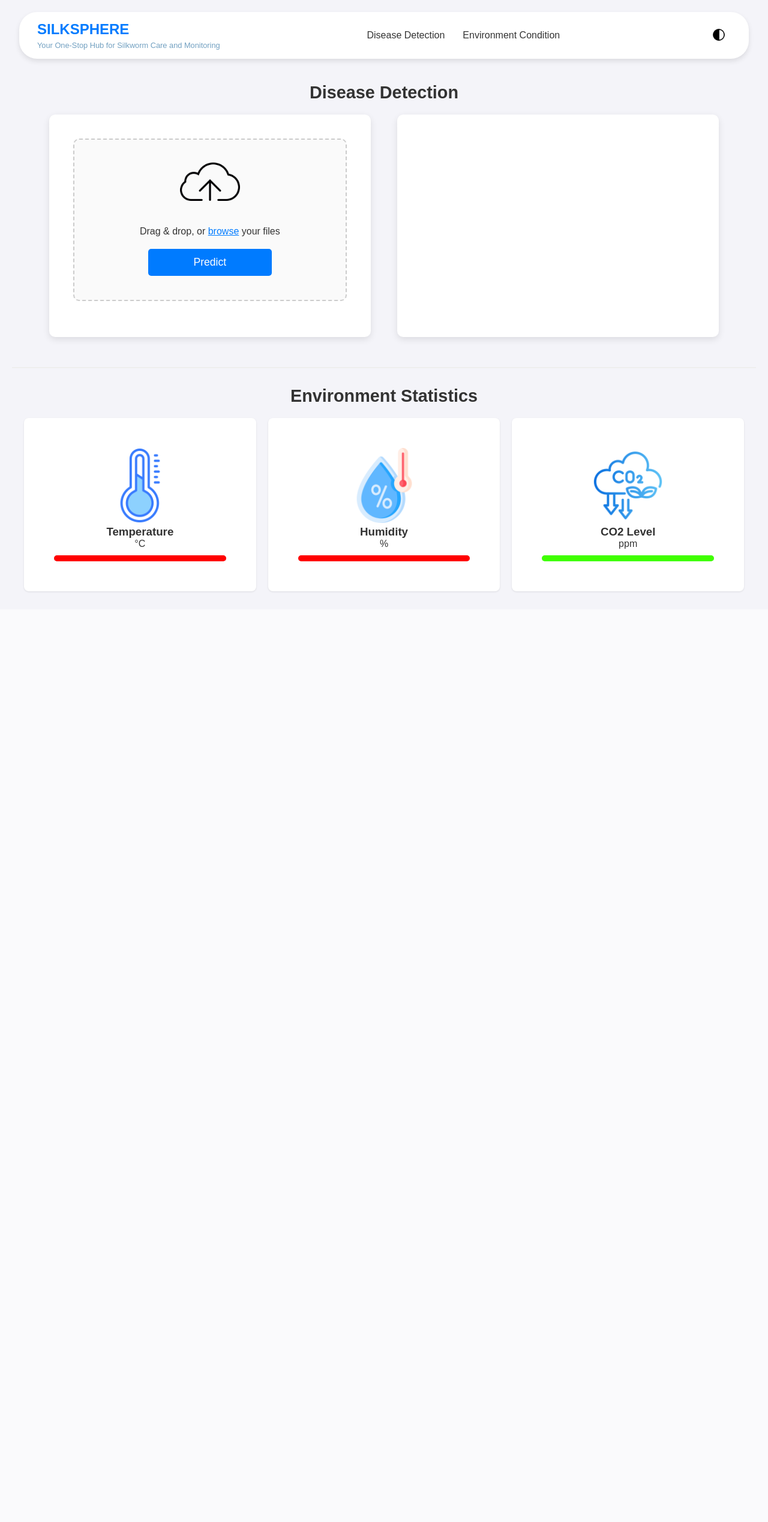
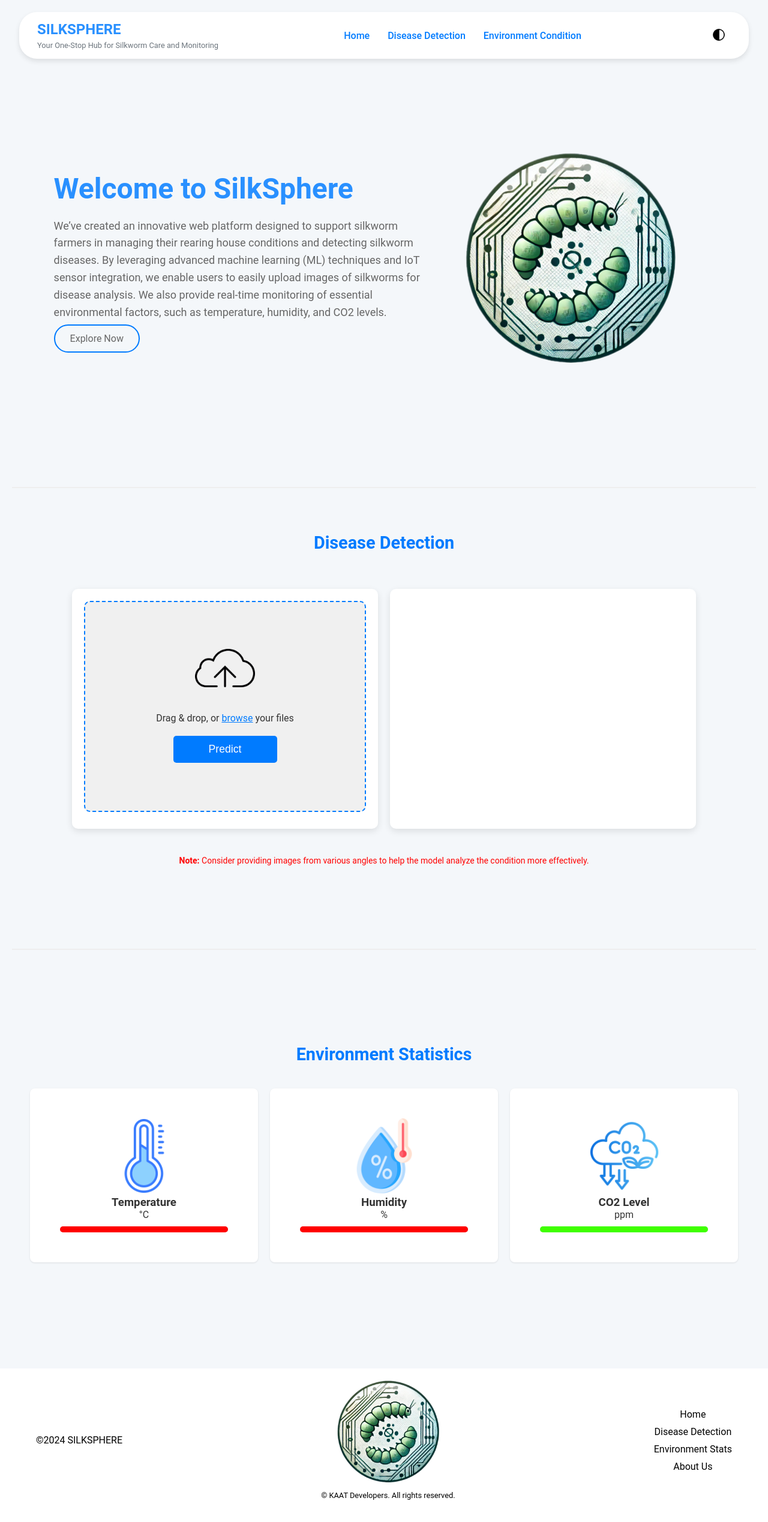
Before and after one commit to Disease-Detection-in-Sericulture/SilkSphere, a Flask app: page / in a window 1280 px wide. Shown: the whole page at 60% size. Before the commit the page ends 988 px from the top, so only its background shows below. Run offline with Flask 3, Linux system fonts and the light colour scheme; data that the repository does not hold is empty.

Commit message:
Added Home Page and Footer

```diff
--- a/SilkSphere/app/static/script.js
+++ b/SilkSphere/app/static/script.js
@@ -1,3 +1,20 @@
+window.onscroll = function() {
+    const button = document.getElementById('scrollToTopBtn');
+    if (document.body.scrollTop > 20 || document.documentElement.scrollTop > 20) {
+        button.style.display = "block"; // Show the button
+    } else {
+        button.style.display = "none"; // Hide the button
+    }
+};
+
+// Scroll to the top of the page
+function scrollToTop() {
+    window.scrollTo({
+        top: 0,
+        behavior: 'smooth' // Smooth scroll
+    });
+}
+
 let dropArea = document.getElementById('drop-area');
 let uploadForm = document.getElementById('uploadForm');
 let predictionElement = document.getElementById('prediction');
--- a/SilkSphere/app/static/styles.css
+++ b/SilkSphere/app/static/styles.css
@@ -4,20 +4,45 @@
     padding: 0;
 }
 
+.scroll-to-top {
+    position: fixed;
+    bottom: 60px;
+    right: 60px;
+    background-color: #2a2e35;
+    color: white;
+    border: 2px solid black;
+    border-radius: 70px;
+    padding: 10px;
+    width: 55px;
+    font-size: 27px;
+    cursor: pointer;
+    display: none;
+    z-index: 1000;
+}
+
+.scroll-to-top:hover {
+    background-color: #004080;
+}
+
 body {
-    font-family: Arial, sans-serif;
-    background-color: #f4f4f9;
+    font-family: 'Roboto', sans-serif;
+    background-color: #f4f7fa;
     color: #333;
     transition: background-color 0.3s ease, color 0.3s ease;
 }
 
 body.dark-mode {
-    background-color: #2c2c2c;
-    color: #f4f4f9;
+    background-color: #1a1c24;
+    color: #eaeaea;
+}
+
+h1 {
+    font-size: 48px;
+    margin-bottom: 20px;
 }
 
 h1, h2 {
-    color: #333;
+    color: #2990ff;
     margin-bottom: 20px;
 }
 
@@ -35,19 +60,19 @@ h1, h2 {
 }
 
 body.dark-mode .navbar {
-    background-color: #333;
+    background-color: #2a2e35;
 }
 
 .logo {
     font-size: 1.5em;
     font-weight: bold;
     text-transform: uppercase;
-    color: #007bff;
+    color: #2990ff;
 }
 
 .tagline {
     font-size: 0.8em;
-    color: #72A0C1;
+    color: #6c757d;
     margin-top: 5px;
 }
 
@@ -58,22 +83,22 @@ body.dark-mode .navbar {
 
 .nav-link {
     text-decoration: none;
-    color: #333;
+    color: #007bff;
     font-size: 1em;
     font-weight: 500;
     transition: color 0.3s;
 }
 
 body.dark-mode .nav-link {
-    color: #f4f4f9;
+    color: #eaeaea;
 }
 
 .nav-link:hover {
-    color: #007bff;
+    color: #0056b3;
 }
 
 body.dark-mode .nav-link:hover {
-    color: #007bff
+    color: #66b2ff;
 }
 
 .nav-right .toggle-theme {
@@ -95,12 +125,90 @@ body.dark-mode .nav-link:hover {
     font-weight: bold;
     margin-bottom: 20px;
     text-align: center;
-    color: #333;
+    color: #007bff;
 }
 
-/* Subheadings in Dark Mode */
 body.dark-mode .subheading {
-    color: #f4f4f9;
+    color: #66b2ff;
+}
+
+.about-page {
+    display: flex;
+    justify-content: space-between;
+    align-items: center;
+    width: 95vw;
+    height: 78vh;
+    padding: 0 7%;
+}
+
+.description {
+    max-width: 60%;
+}
+
+.about {
+    font-size: 18px;
+    color: #666;
+    margin-bottom: 20px;
+    line-height: 1.6;
+}
+
+body.dark-mode .about {
+    color: #9d9999;
+}
+
+.cta-button {
+    padding: 12px 25px;
+    border: 2px solid #007bff;
+    background-color: transparent;
+    color: #666;
+    cursor: pointer;
+    font-size: 16px;
+    border-radius: 25px;
+    text-decoration: none;
+    transition: background-color 0.3s ease, color 0.3s ease;
+}
+
+.cta-button:hover {
+    background-color: #0056b3;
+    color: #fff;
+}
+
+body.dark-mode .cta-button {
+    border: 2px solid #66b2ff;
+    background-color: transparent;
+    color: #9d9999;
+}
+
+body.dark-mode .cta-button:hover {
+    background-color: #0056b3;
+    color: #eaeaea;
+}
+
+.about-image img {
+    max-width: 350px;
+    border-radius: 50%;
+}
+
+.about-image {
+    flex-grow: 1;
+    display: flex;
+    justify-content: flex-end;
+    align-items: center;
+}
+
+.disease-stats {
+    margin-top: 50px;
+    padding: 10px;
+    border-top: 2px solid #eee;
+    width: 100%;
+    display: flex;
+    justify-content: center;
+    flex-direction: column;
+    height: 90vh;
+}
+
+body.dark-mode .disease-stats {
+    border-top-color: #666;
 }
 
 .content {
@@ -128,25 +236,25 @@ body.dark-mode .subheading {
     background: white;
     box-shadow: 0 4px 12px rgba(0, 0, 0, 0.1);
     border-radius: 10px;
-    width: 48%;
-    min-height: 300px;
+    width: 50%;
+    height: 400px;
 }
 
 body.dark-mode .upload-container,
 body.dark-mode .image-container {
-    background-color: #333;
+    background-color: #2a2e35;
 }
 
 body.dark-mode .upload-container p,
 body.dark-mode .image-container p {
-    color: #f4f4f9;
+    color: #eaeaea;
 }
 
 #drop-area {
-    padding: 20px;
-    border: 2px dashed #ccc;
+    padding: 60px;
+    border: 2px dashed #007bff;
     border-radius: 10px;
-    background-color: #fafafa;
+    background-color: #f0f0f0;
     cursor: pointer;
     margin-bottom: 20px;
     transition: background-color 0.2s ease;
@@ -206,11 +314,25 @@ body.dark-mode #gallery img {
 
 body.dark-mode .styled-upload-button {
     background-color: #0056b3;
-    color: #f4f4f9;
+    color: #eaeaea;
 }
 
 body.dark-mode .styled-upload-button:hover {
     background-color: #004080;
+}
+
+.disclaimer {
+    margin-top: 10px;
+    padding: 15px;
+    border-radius: 5px;
+    font-size: 14px;
+    color: #333;
+    text-align: center;
+    color: red;
+}
+
+body.dark-mode .disclaimer{
+    color: #d9534f;
 }
 
 .environment-stats {
@@ -218,6 +340,10 @@ body.dark-mode .styled-upload-button:hover {
     padding: 10px;
     border-top: 2px solid #eee;
     width: 100%;
+    height: 85vh;
+    display: flex;
+    justify-content: center;
+    flex-direction: column;
 }
 
 .environment-stats h2 {
@@ -252,6 +378,7 @@ body.dark-mode #prediction {
 .stat-item {
     flex: 1;
     margin: 0 10px;
+    margin-bottom: 20px;
     padding: 50px;
     background-color: white;
     border-radius: 8px;
@@ -292,5 +419,61 @@ body.dark-mode .progress-bar {
 }
 
 body.dark-mode .progress {
-    background-color: #4caf50; /* Keep the progress green for better visibility */
+    background-color: #4caf50;
 }
+
+.footer {
+    background-color: white;
+    color: black;
+    padding: 20px 0;
+    text-align: center;
+    height: 32vh;
+}
+
+body.dark-mode .footer {
+    background-color: #2a2e35;
+    color: #eaeaea;
+}
+
+.footer-content {
+    display: flex;
+    justify-content: space-between;
+    align-items: center;
+    max-width: 1200px;
+    margin: 0 auto;
+    padding: 0 20px;
+}
+
+.footer-left p {
+    margin: 0;
+}
+
+.footer-logo {
+    height: 170px;
+}
+
+.footer-center .footer-copyright {
+    font-size: 0.8em;
+    color: inherit;
+    margin-top: 10px;
+    text-align: center;
+}
+
+.footer-links {
+    display: flex;
+    flex-direction: column;
+}
+
+.footer-links a {
+    color: black;
+    text-decoration: none;
+    margin: 5px 0;
+}
+
+body.dark-mode .footer-links a {
+    color: #eaeaea;;
+}
+
+.footer-links a:hover {
+    text-decoration: underline;
+}
--- a/SilkSphere/app/templates/base.html
+++ b/SilkSphere/app/templates/base.html
@@ -4,8 +4,12 @@
     <meta charset="UTF-8">
     <meta name="viewport" content="width=device-width, initial-scale=1.0">
     <title>Silk Sphere</title>
+    <link rel="icon" href="{{ url_for('static', filename='logo.png') }}" type="image/x-icon">
     <link rel="stylesheet" href="{{ url_for('static', filename='styles.css') }}">
 </head>
+
+<button id="scrollToTopBtn" class="scroll-to-top" onclick="scrollToTop()">↑</button>
+
 <body>
     <header class="navbar">
         <div class="nav-left">
@@ -13,6 +17,7 @@
             <p class="tagline">Your One-Stop Hub for Silkworm Care and Monitoring</p>
         </div>
         <div class="nav-center">
+            <a href="#home" class="nav-link">Home</a>
             <a href="#disease-detection" class="nav-link">Disease Detection</a>
             <a href="#environment-stats" class="nav-link">Environment Condition</a>
         </div>
@@ -23,11 +28,43 @@
         </div>
     </header>
 
+    <div class="about-page" id = "home">
+        <div class="description">
+            <h1>Welcome to SilkSphere</h1>
+            <p class = "about">We’ve created an innovative web platform designed to support silkworm farmers in managing their rearing house conditions and detecting silkworm diseases. By leveraging advanced machine learning (ML) techniques and IoT sensor integration, we enable users to easily upload images of silkworms for disease analysis.
+                We also provide real-time monitoring of essential environmental factors, such as temperature, humidity, and CO2 levels.</p>
+            <a href="#disease-detection" class="cta-button">Explore Now</a>
+        </div>
+        <div class="about-image">
+            <img src="{{ url_for('static', filename='logo.png') }}" alt="Plant">
+        </div>
+    </div>
+
     <div class="content">
         {% block content %}
         {% endblock %}
     </div>
 
+    <footer class="footer">
+        <div class="footer-content">
+            <div class="footer-left">
+                <p>©2024 SILKSPHERE</p>
+            </div>
+            <div class="footer-center">
+                <img src="{{ url_for('static', filename='logo.png') }}" alt="Pizza Love" class="footer-logo">
+                <p class="footer-copyright">© KAAT Developers. All rights reserved.</p>
+            </div>
+            <div class="footer-right">
+                <div class="footer-links">
+                    <a href="#home">Home</a>
+                    <a href="#disease-detection">Disease Detection</a>
+                    <a href="#environment-stats">Environment Stats</a>
+                    <a href="#about">About Us</a>
+                </div>
+            </div>
+        </div>
+    </footer>
+
     <script src="{{ url_for('static', filename='script.js') }}"></script>
 </body>
 </html>
--- a/SilkSphere/app/templates/index.html
+++ b/SilkSphere/app/templates/index.html
@@ -2,10 +2,10 @@
 
 {% block content %}
 
-    <h2 class="subheading" id="disease-detection">Disease Detection</h2>
-
-    <div class="container">
-        <div class="upload-container">
+<div class="disease-stats" id="disease-detection" style="padding: 20px; min-height: 300px;">
+    <h2 class="subheading">Disease Detection</h2>
+    <div class="container" style="padding: 20px;">
+        <div class="upload-container" style="padding: 20px; min-height: 300px;">
             <div id="drop-area">
                 <img src="{{ url_for('static', filename='cloud.png') }}" alt="Upload Cloud" class="upload-icon">
                 <form id="uploadForm" class="upload-form" method="post" enctype="multipart/form-data">
@@ -16,7 +16,7 @@
             </div>
         </div>
 
-        <div class="image-container">
+        <div class="image-container" style="padding: 20px; min-height: 300px;">
             <div id="gallery">
                 {% if uploaded_image %}
                     <img src="{{ url_for('static', filename=uploaded_image) }}" alt="Uploaded Image">
@@ -29,11 +29,17 @@
         </div>
     </div>
 
-    <div class="environment-stats">
-        <h2 class="subheading" id="environment-stats">Environment Statistics</h2>
+    <div class="disclaimer">
+        <p><strong>Note:</strong> Consider providing images from various angles to help the model analyze the condition more effectively.</p>
+    </div>
+
+</div>
+
+    <div class="environment-stats" id="environment-stats" style="padding: 20px; min-height: 300px;">
+        <h2 class="subheading">Environment Statistics</h2>
 
         <div class="stats-container">
-            <div class="stat-item">
+            <div class="stat-item" style="margin-bottom: 20px;">
                 <img src="{{ url_for('static', filename='temperature-icon.png') }}" alt="Temperature" class="stat-icon">
                 <h3>Temperature</h3>
                 <p>{{ retriever.temperature }}°C</p>
@@ -48,7 +54,7 @@
                     </div>
                 </div>
             </div>
-            <div class="stat-item">
+            <div class="stat-item" style="margin-bottom: 20px;">
                 <img src="{{ url_for('static', filename='humidity-icon.png') }}" alt="Humidity" class="stat-icon">
                 <h3>Humidity</h3>
                 <p>{{ retriever.humidity }}%</p>
@@ -62,7 +68,7 @@
                     </div>
                 </div>
             </div>
-            <div class="stat-item">
+            <div class="stat-item" style="margin-bottom: 20px;">
                 <img src="{{ url_for('static', filename='co2-icon.png') }}" alt="CO2 Level" class="stat-icon">
                 <h3>CO2 Level</h3>
                 <p>{{ retriever.co2 }} ppm</p>
```
Also changed, not shown: other parts of SilkSphere/app/static/styles.css (+16 -11 lines), SilkSphere/app/static/logo.png (added).
